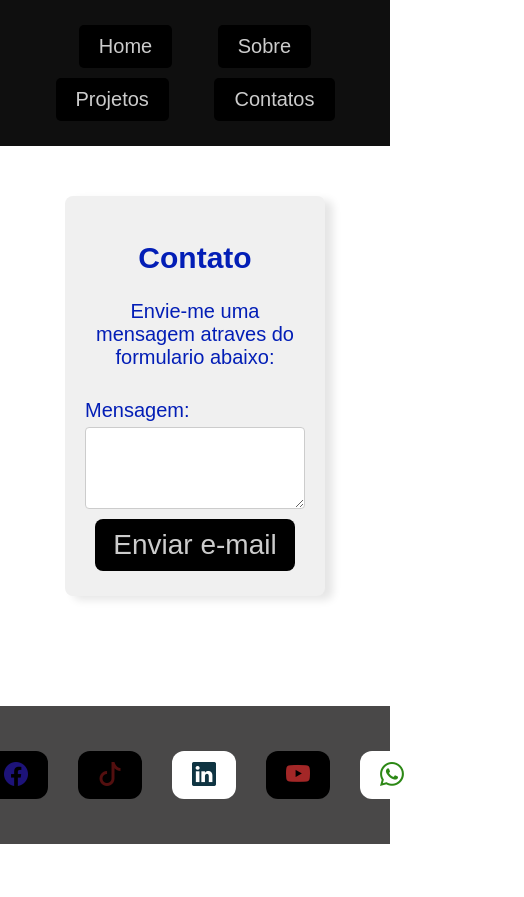
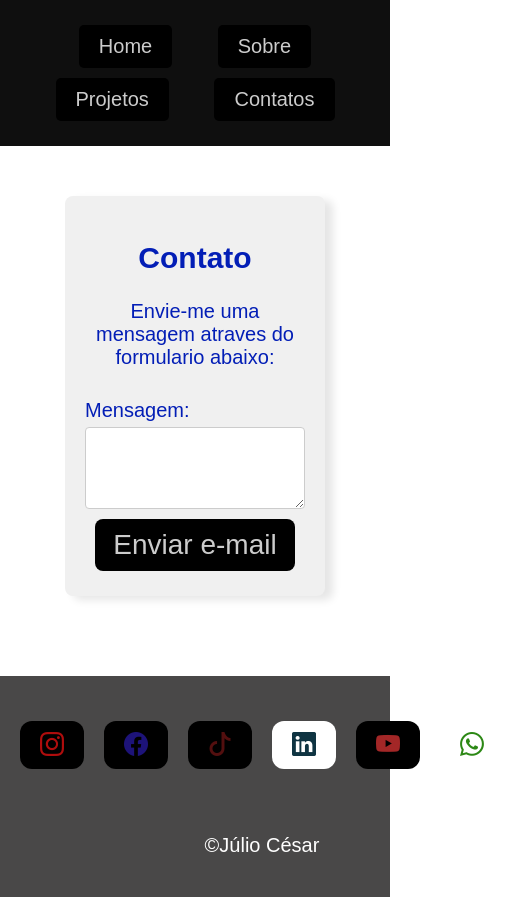
Before and after one commit to programadorjc/programadorjc.github.io, a plain HTML site: page contatos.html in a window 390 px wide. Shown: the whole page, 524 px wide, since content can reach past the window. Before the commit the page ends 844 px from the top, so only its background shows below. Drawn offline with nearby package versions, Linux system fonts and the light colour scheme.

Commit message:
Update styles.css

```diff
--- a/styles.css
+++ b/styles.css
@@ -126,17 +126,43 @@ main {
     }
   }
 
+
   footer {
     background-color: #0f0f0f;
     color: white;
     text-align: center;
     padding: 10px 0;
-    position: fixed;
-    bottom: 0;
     width: 100%;
-    box-sizing: border
+    box-sizing: border-box; /* Corrigido: border-box */
+    display: flex;
+    flex-direction: row; /* Links em linha por padrão */
+    justify-content: center; /* Centraliza os itens */
+    align-items: center; /* Alinha verticalmente */
+    flex-wrap: wrap; /* Permite quebra em telas pequenas */
   }
 
+  footer a {
+    color: white;
+    text-decoration: none;
+    margin: 5px 10px;
+    padding: 5px;
+  }
+
+  footer a:hover {
+    text-decoration: underline;
+  }
+
+  @media (max-width: 600px) {
+    footer {
+      flex-direction: column; /* Links em coluna para telas menores */
+      justify-content: center;
+      align-items: center;
+    }
+
+    footer a {
+      margin: 5px 0; /* Ajusta o espaçamento dos links */
+    }
+  }
 /* Estilos para o formulário */
 form {
     display: inline-block;
@@ -424,6 +450,10 @@ a:active {
         flex-basis: calc(50% - 20px);
         /* Metade da largura em telas menores */
     }
+
+    {
+
+    }
 }
 
 @media (max-width: 480px) {
```
